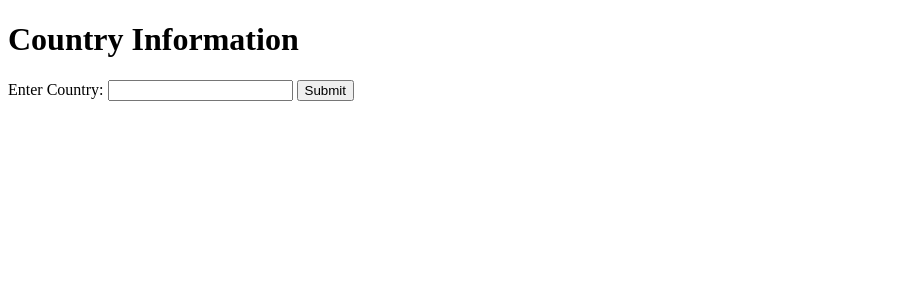
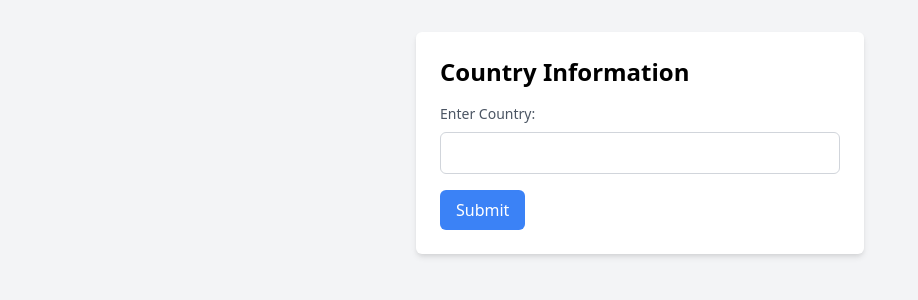
Before and after one commit to RayByteo/FlaskApiTesting, a Flask app: page / in a window 1280 px wide. Shown: the top 300 px of the page, without its empty margins (0-918 px from the left). Run offline with Flask 3, Linux system fonts and the light colour scheme.

Commit message:
last commit

```diff
--- a/Templates/index.html
+++ b/Templates/index.html
@@ -4,21 +4,29 @@
     <meta charset="UTF-8">
     <meta name="viewport" content="width=device-width, initial-scale=1.0">
     <title>Country Info</title>
+    <link href="https://cdn.jsdelivr.net/npm/tailwindcss@2.2.19/dist/tailwind.min.css" rel="stylesheet">
 </head>
-<body>
-    <h1>Country Information</h1>
+<body class="bg-gray-100 p-8">
 
-    <form action="/get_country_info" method="post">
-        <label for="country_name">Enter Country:</label>
-        <input type="text" id="country_name" name="country_name" required>
-        <button type="submit">Submit</button>
-    </form>
+    <div class="max-w-md mx-auto bg-white p-6 rounded-md shadow-md">
 
-    {% if country_info %}
-        <h2>{{ country_info[0]['name'] }}</h2>
-        <p>Capital: {{ country_info[0]['capital'] }}</p>
-        <p>Population: {{ country_info[0]['population'] }}</p>
-        <!-- Add more fields as needed -->
+        <h1 class="text-2xl font-semibold mb-4">Country Information</h1>
+
+        <form action="/get_country_info" method="post">
+            <label for="country_name" class="block text-sm font-medium text-gray-600 mb-2">Enter Country:</label>
+            <input type="text" id="country_name" name="country_name" required
+                   class="w-full px-3 py-2 border border-gray-300 rounded-md focus:outline-none focus:ring focus:border-blue-300">
+            <button type="submit" class="mt-4 px-4 py-2 bg-blue-500 text-white rounded-md hover:bg-blue-600 focus:outline-none focus:ring focus:border-blue-300">Submit</button>
+        </form>
+
+        {% if country_info %}
+        <div class="mt-8">
+            <h2 class="text-xl font-semibold mb-2">{{ country_info[0]['name'] }}</h2>
+            <p class="text-gray-600">Capital: {{ country_info[0]['capital'] }}</p>
+            <p class="text-gray-600">Population: {{ country_info[0]['population'] }}</p>
+        </div>
     {% endif %}
+
+    </div>
 </body>
 </html>
```
Also changed, not shown: static/js/script.js (deleted), static/styles/styles.css (deleted).
